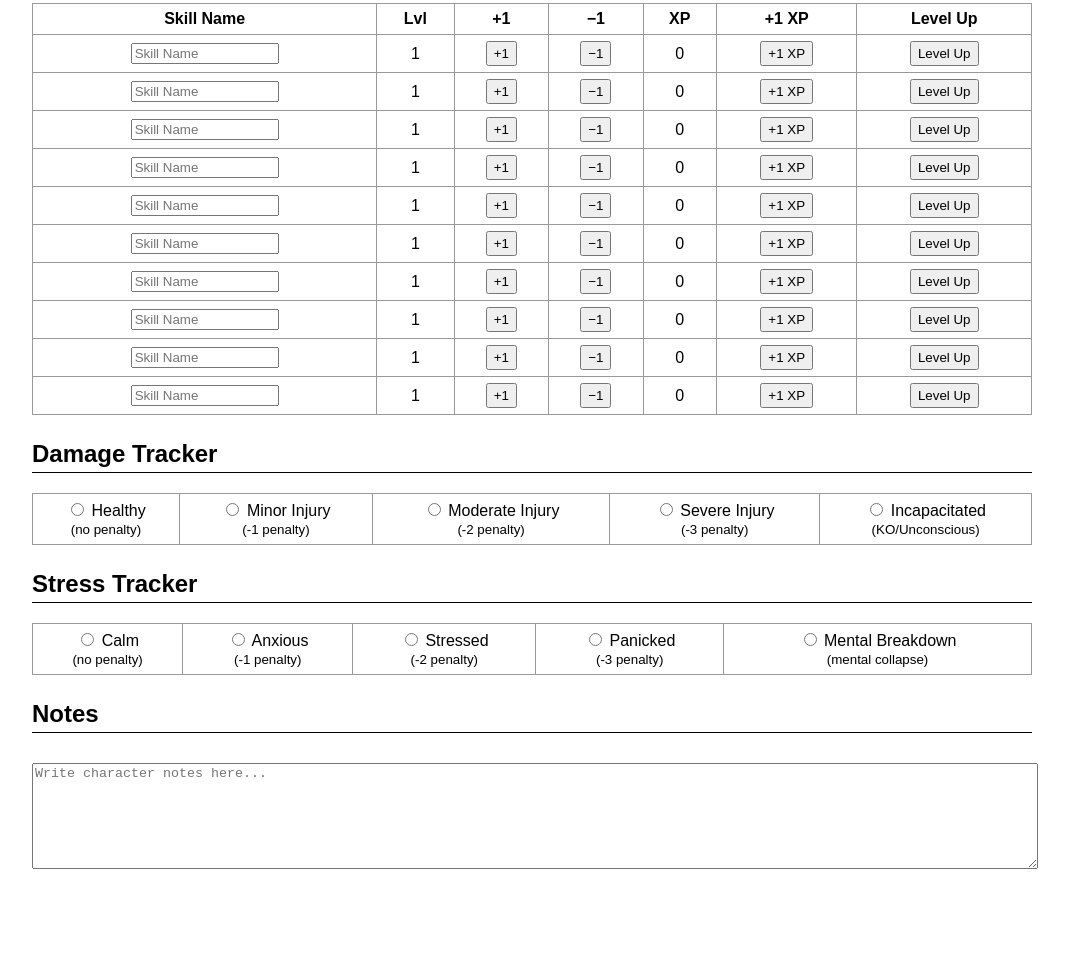
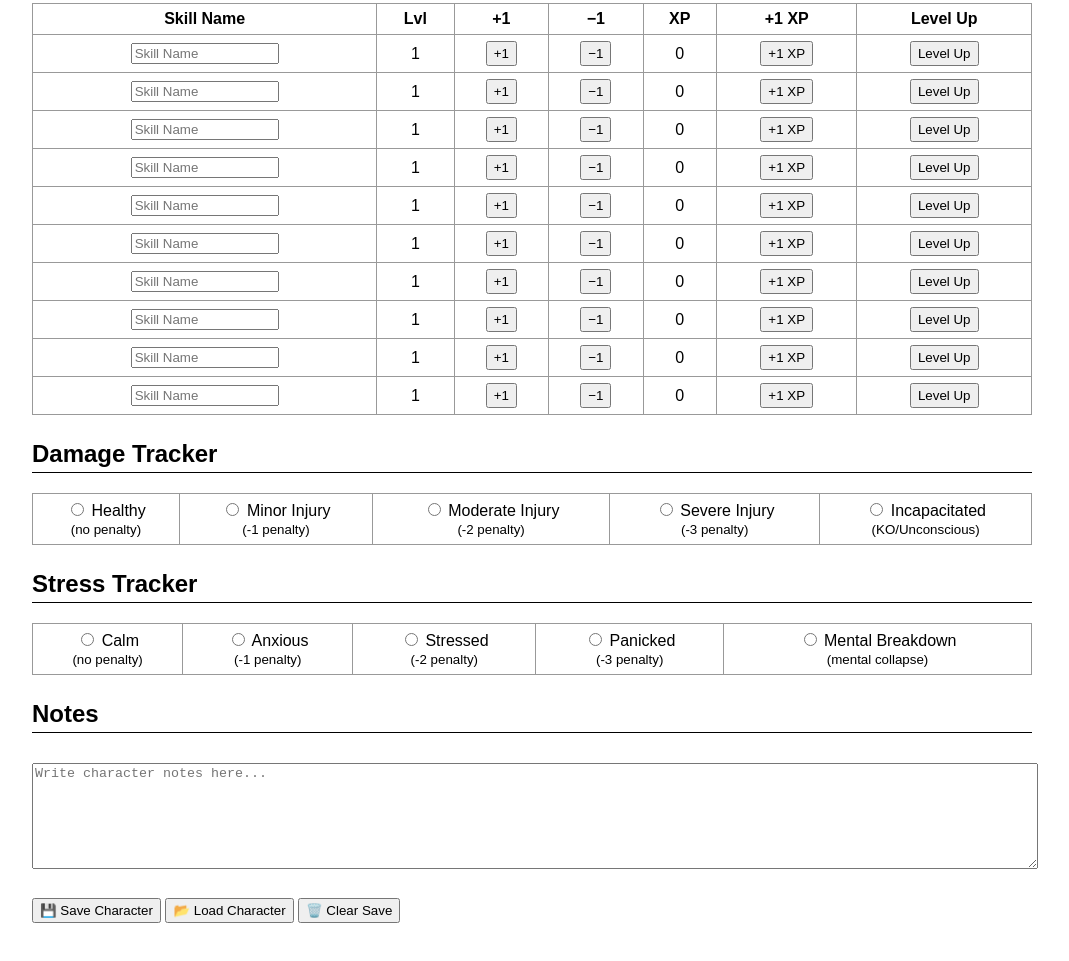
Before and after one commit to OriginalCEn/SkillScape-Character-Sheet, a plain HTML site: page index.html in a window 1280 px wide. Shown: the part 605-1566 px from the top of the page, without its empty margins (8-1077 px from the left). Before the commit the page ends 1518 px from the top, so only its background shows below. Drawn offline with Linux system fonts and the light colour scheme.

Commit message:
Update index.html

```diff
--- a/index.html
+++ b/index.html
@@ -223,5 +223,72 @@ window.onload = function () {
 
 </script>
 
+
+<div class="section">
+  <button onclick="saveCharacter()">💾 Save Character</button>
+  <button onclick="loadCharacter()">📂 Load Character</button>
+  <button onclick="clearCharacter()">🗑️ Clear Save</button>
+</div>
+<script>
+function saveCharacter() {
+  const characterData = {
+    characterName: document.querySelector('input[placeholder="Character Name"]').value,
+    playerName: document.querySelector('input[placeholder="Player Name"]').value,
+    stats: {},
+    skills: [],
+    damage: document.querySelector('input[name="damage"]:checked')?.value,
+    stress: document.querySelector('input[name="stress"]:checked')?.value,
+    notes: document.querySelector('textarea').value,
+    availableStatPoints: availableStatPoints,
+    availableSkillPoints: availableSkillPoints
+  };
+  statList.forEach(stat => { characterData.stats[stat] = stats[stat]; });
+  const skillRows = document.querySelectorAll('#skills tr');
+  skillRows.forEach(row => {
+    const skill = {
+      name: row.cells[0].querySelector('input').value,
+      level: parseInt(row.cells[1].innerText),
+      xp: parseInt(row.cells[4].innerText)
+    };
+    characterData.skills.push(skill);
+  });
+  localStorage.setItem('skillscapeCharacter', JSON.stringify(characterData));
+  alert("Character saved!");
+}
+
+function loadCharacter() {
+  const savedData = JSON.parse(localStorage.getItem('skillscapeCharacter'));
+  if (!savedData) { alert("No saved character found!"); return; }
+  document.querySelector('input[placeholder="Character Name"]').value = savedData.characterName;
+  document.querySelector('input[placeholder="Player Name"]').value = savedData.playerName;
+  document.querySelector('textarea').value = savedData.notes;
+  availableStatPoints = savedData.availableStatPoints;
+  availableSkillPoints = savedData.availableSkillPoints;
+  updateStatPointDisplay();
+  updateSkillPointDisplay();
+  for (let stat in savedData.stats) {
+    stats[stat] = savedData.stats[stat];
+    document.getElementById(stat).innerText = stats[stat];
+  }
+  const skillRows = document.querySelectorAll('#skills tr');
+  savedData.skills.forEach((skill, index) => {
+    if(skillRows[index]) {
+      skillRows[index].cells[0].querySelector('input').value = skill.name;
+      skillRows[index].cells[1].innerText = skill.level;
+      skillRows[index].cells[4].innerText = skill.xp;
+    }
+  });
+  if(savedData.damage) document.querySelector(`input[name="damage"][value="${savedData.damage}"]`).checked = true;
+  if(savedData.stress) document.querySelector(`input[name="stress"][value="${savedData.stress}"]`).checked = true;
+  alert("Character loaded!");
+}
+
+function clearCharacter() {
+  if (confirm("Clear saved character?")) {
+    localStorage.removeItem('skillscapeCharacter');
+    alert("Save cleared.");
+  }
+}
+</script>
 </body>
 </html>
```
